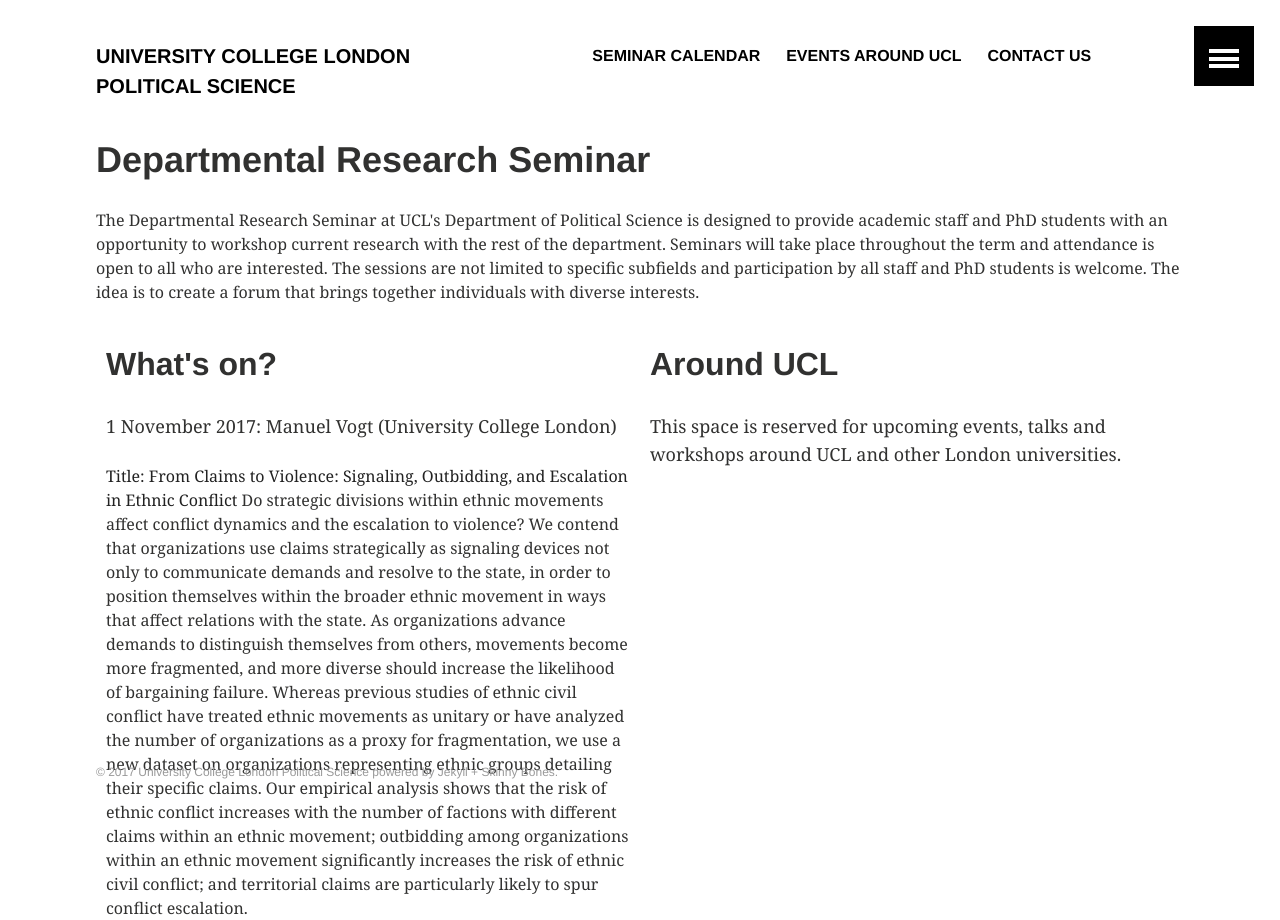
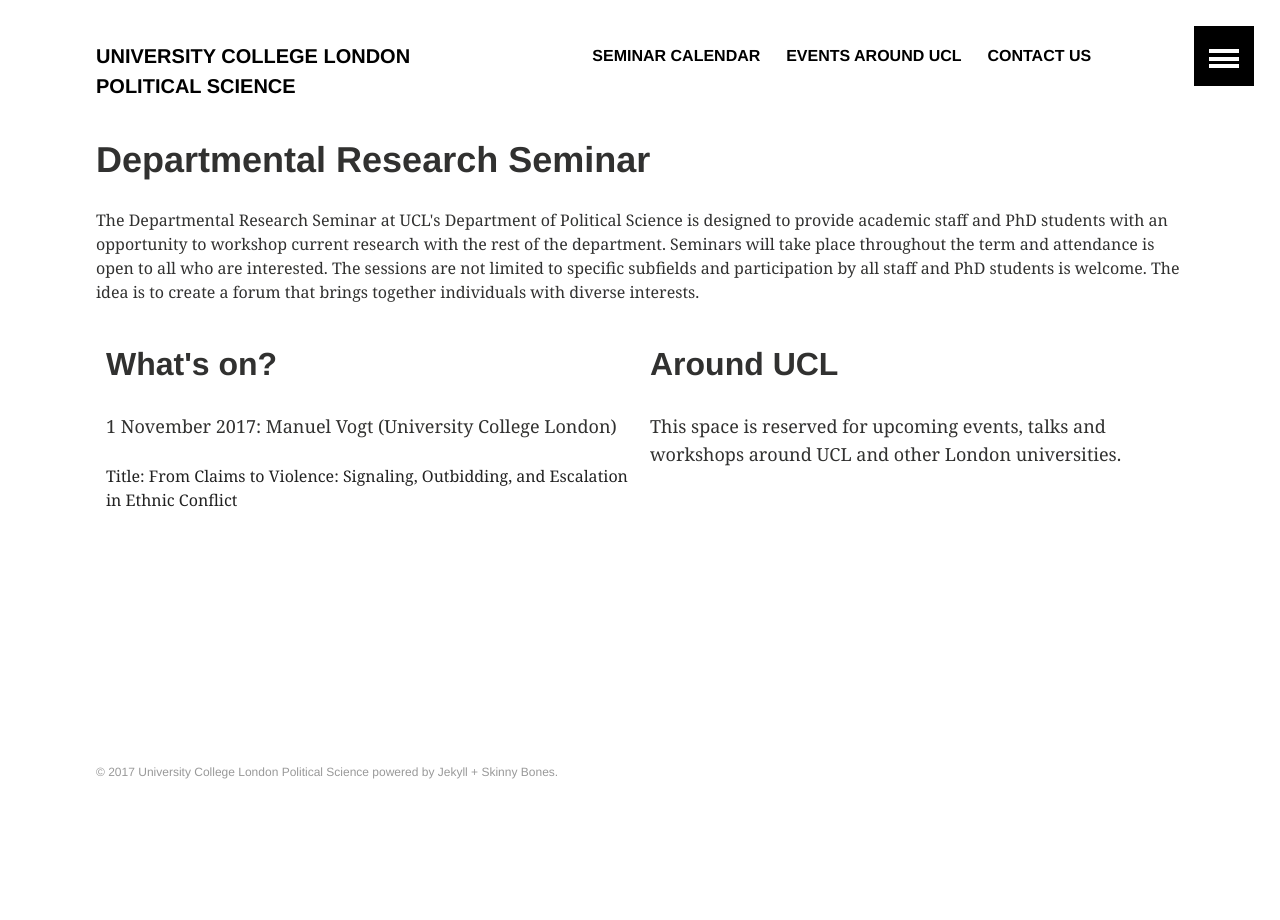
Before and after one commit to phischroeder/drs_page, a Jekyll site: the page built from index.html, in a window 1280 px wide. Built offline with Jekyll 4.4.1, drawn with Linux system fonts in a browser that asks for light colours.

Commit message:
Update index.html

```diff
--- a/index.html
+++ b/index.html
@@ -47,18 +47,6 @@
     <h2>What's on?</h2>
     <p>1 November 2017: Manuel Vogt (University College London)</p>
     <a href = "https://moodle.ucl.ac.uk/mod/resource/view.php?id=3156133" target="_blank" >Title: From Claims to Violence: Signaling, Outbidding, and Escalation in Ethnic Conflict</a>
-    Do strategic divisions within ethnic movements affect conflict dynamics and the escalation to violence?
-We contend that organizations use claims strategically as signaling devices not only to
-communicate demands and resolve to the state, in order to position themselves within the broader
-ethnic movement in ways that affect relations with the state. As organizations advance demands
-to distinguish themselves from others, movements become more fragmented, and more diverse
-should increase the likelihood of bargaining failure. Whereas previous studies of ethnic civil conflict
-have treated ethnic movements as unitary or have analyzed the number of organizations as a
-proxy for fragmentation, we use a new dataset on organizations representing ethnic groups detailing
-their specific claims. Our empirical analysis shows that the risk of ethnic conflict increases
-with the number of factions with different claims within an ethnic movement; outbidding among
-organizations within an ethnic movement significantly increases the risk of ethnic civil conflict;
-and territorial claims are particularly likely to spur conflict escalation.
   </div>
   <div class="column">
     <h2>Around UCL</h2>
```
